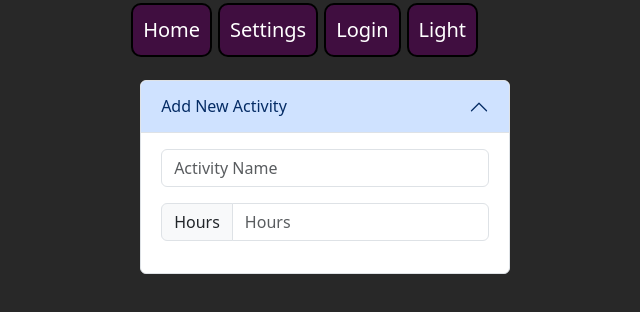
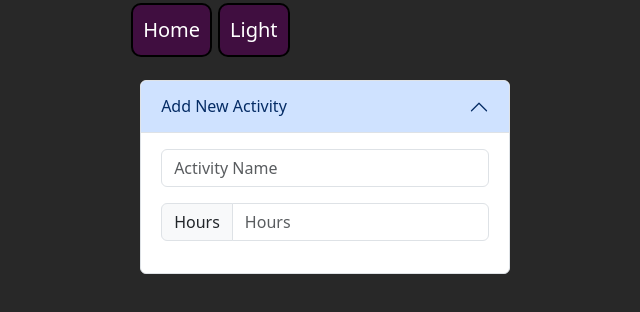
Before and after one commit to Tamerbekir/PocketPal, a React (Vite) app in the folder client/: page / in a window 1280 px wide. Shown: the top 312 px of the page, without its empty margins (315-955 px from the left). Built offline with nearby package versions, Linux system fonts and the light colour scheme.

Commit message:
Removed settings and login page since app is not connected to mongoDB yet

```diff
--- a/client/src/Components/Navbar.tsx
+++ b/client/src/Components/Navbar.tsx
@@ -31,8 +31,8 @@ export default function Navbar() {
     <nav className="navDiv">
       <Link to="/">Home</Link>
       {/* <Link to="calendar">Calendar</Link> */}
-      <Link to="settings">Settings</Link>
-      <Link to="login">Login</Link>
+      {/* <Link to="settings">Settings</Link> */}
+      {/* <Link to="login">Login</Link> */}
       {/* taking the className theme we defined and using it here
       creating onClick to activate the toggle for theme
       Using a cursor so it presents itself as clickable for the user */}
```
